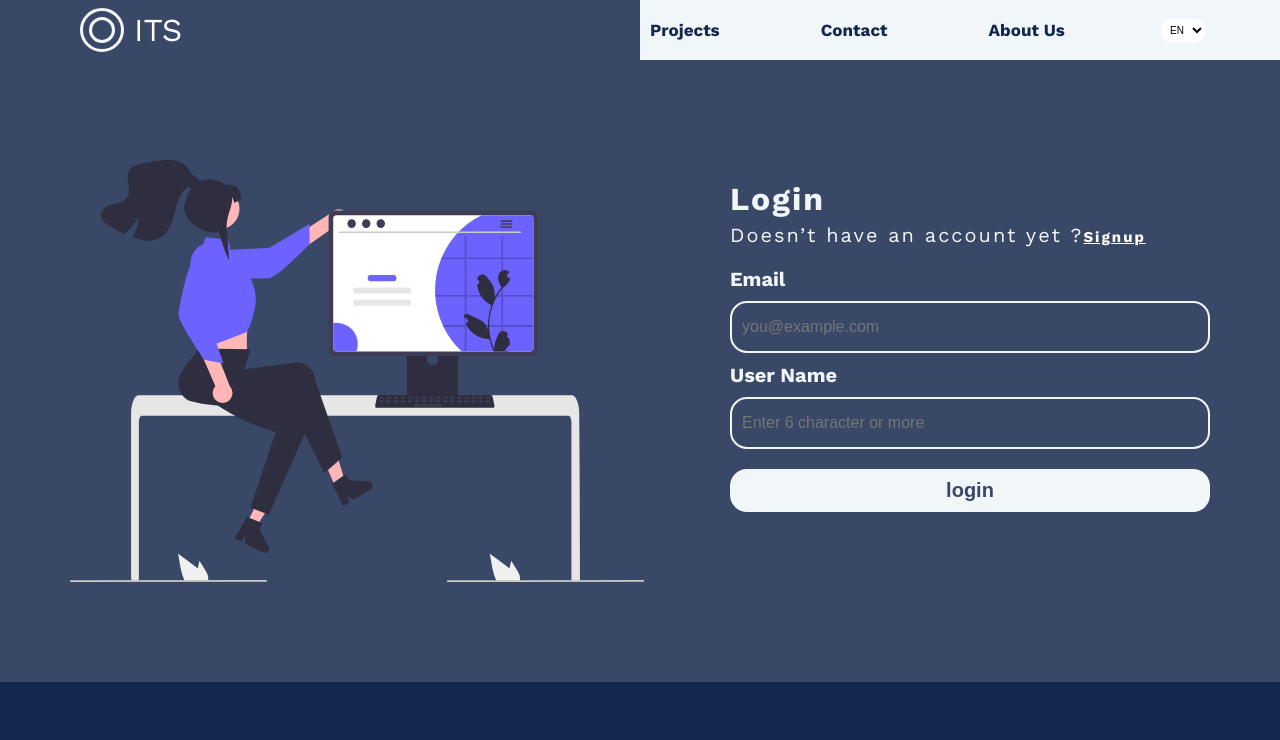
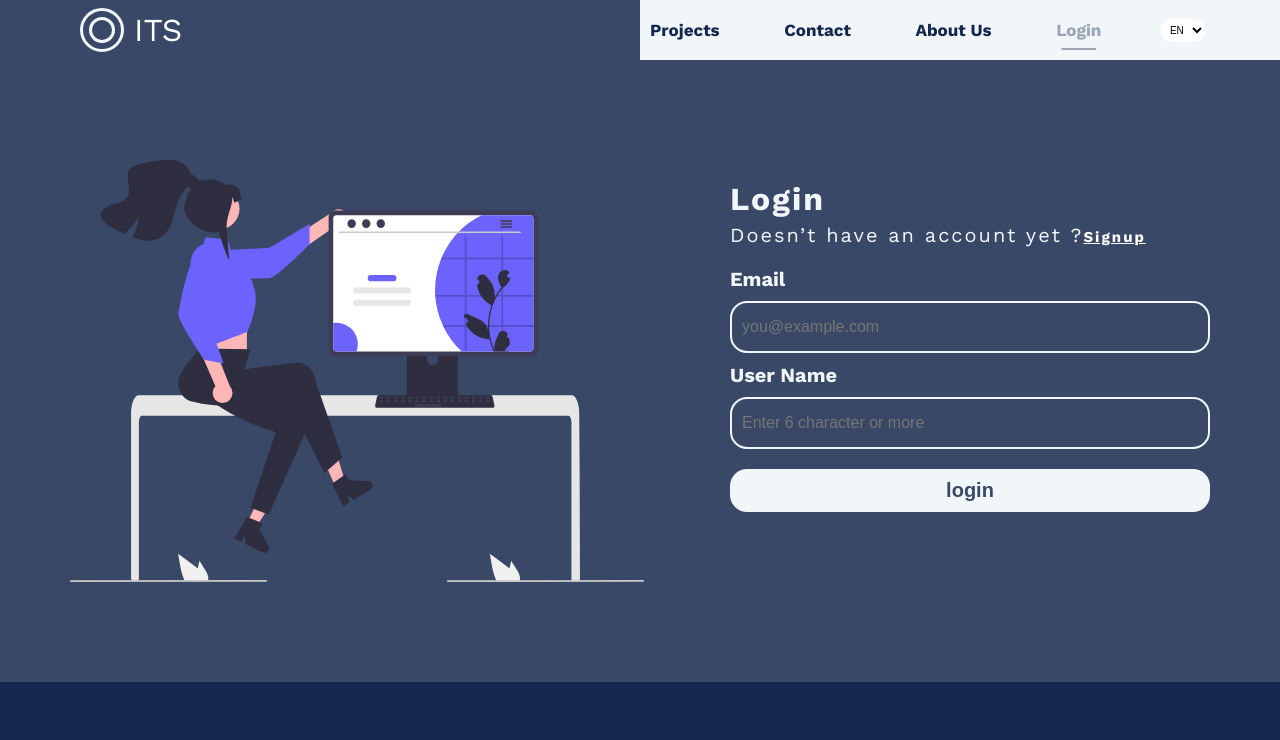
Before and after one commit to obaidabit/chatbot, a React (Create React App) app: page /login in a window 1280 px wide. Shown: the top 740 px of the page. Built offline with nearby package versions, Linux system fonts and the light colour scheme.

Commit message:
add price list and login nav link

```diff
--- a/api/languages/intents_ar.json
+++ b/api/languages/intents_ar.json
@@ -120,7 +120,9 @@
         "أنا أريد قائمة الأسعار",
         "ما تكلفة"
       ],
-      "responses": []
+      "responses": [
+        "تطوير موقع أو تطبيق مكتبي 500$ و 400$ لإدارة موقع و700$ لتطوير تطبيق موبايل و يمكنك الاتصال معنا اذا اردت القيام بشروع اخر"
+      ]
     },
     {
       "tag": "support",
--- a/public/style-rtl.css
+++ b/public/style-rtl.css
@@ -7,20 +7,20 @@
     var(--secondary-color) 50%
   );
 }
-.not-active{
-  background : var(--secondary-color);
+.not-active {
+  background: var(--secondary-color);
 }
-.header .container .isactive{
-  color : var(--primary-color);
+.header .container .isactive {
+  color: var(--primary-color);
 }
 .header .container,
 .header .container a,
 .header .container .nav,
 .landing .container,
 .landing .box,
-.services .service
-,.S-info .container,
-.footer .container ,
+.services .service,
+.S-info .container,
+.footer .container,
 .footer .box .line,
 .footer .box .social,
 .PLanding .container,
@@ -28,17 +28,17 @@
 .VProject .container .projects {
   flex-direction: row-reverse;
 }
-.header .container .nav li:not(:last-child){
-    margin:0 0 0 45px;
+.header .container .nav li:not(:last-child) {
+  margin: auto;
 }
-@media (max-width: 991px){
+@media (max-width: 991px) {
   .header .container .nav li:not(:last-child) {
-    margin:0 0 0 10px;
+    margin: 0 0 0 10px;
   }
 }
 
-.landing .box{
-  flex-direction:column ;
+.landing .box {
+  flex-direction: column;
   align-items: flex-end;
   flex: 2;
 }
@@ -48,7 +48,7 @@
   /*  transform-origin:center ;
   transform-box:fill-box ; */
 }
-.landing .box .content{
+.landing .box .content {
   max-width: 402px;
 }
 .landing .box .content,
@@ -63,30 +63,32 @@
 .services .service .content p {
   max-width: none;
 }
-.landing .box .link{
+.landing .box .link {
   justify-content: flex-end;
 }
-@media (max-width: 767px){
+@media (max-width: 767px) {
   .landing {
     background: var(--primary-color);
     padding-top: var(--section-padding-top);
     padding-bottom: var(--section-padding-bottom);
   }
-.landing .box .content{
+  .landing .box .content {
     text-align: center;
   }
-.landing .box{
+  .landing .box {
     align-items: center;
-}}
+  }
+}
 
-.show,.chat{
+.show,
+.chat {
   left: 20px;
 }
 
-.S-info .container .content{
+.S-info .container .content {
   margin: 0 40px 0 0;
 }
-@media (max-width: 767px){
+@media (max-width: 767px) {
   .S-info .container {
     flex-direction: column;
   }
@@ -95,24 +97,24 @@
     margin: 30px auto;
   }
 }
-.footer  .link a:hover{
+.footer .link a:hover {
   color: var(--primary-color);
   margin: 0 15px 0 0;
 }
-.footer .box .line .info{
+.footer .box .line .info {
   padding: 0 15px 0 0;
 }
-.footer .box .social li:not(:last-child){
+.footer .box .social li:not(:last-child) {
   margin: 0 0 0 25px;
 }
-@media (max-width:767px){
+@media (max-width: 767px) {
   .footer .container {
-  flex-direction:column ;
+    flex-direction: column;
   }
 }
-.chat .msg-box .msg-left .msg-details p{
+.chat .msg-box .msg-left .msg-details p {
   text-align: right;
 }
-.PLanding .container .content h2{
+.PLanding .container .content h2 {
   letter-spacing: 0px;
 }
--- a/src/App.js
+++ b/src/App.js
@@ -37,8 +37,8 @@ function App() {
     if (language === "en") {
       setTranslation(english);
       document.querySelector("html").lang = "en";
-      if (document.styleSheets.length > 21) {
-        document.styleSheets[21].disabled = true;
+      if (document.styleSheets.length > 22) {
+        document.styleSheets[22].disabled = true;
       }
     } else {
       setTranslation(arabic);
@@ -49,7 +49,7 @@ function App() {
         link.rel = "stylesheet";
         link.href = "./style-rtl.css";
         document.querySelector("head").appendChild(link);
-      } else document.styleSheets[21].disabled = false;
+      } else document.styleSheets[22].disabled = false;
     }
     const cookie = document.cookie.replace(
       /(?:(?:^|.*;\s*)x-access-tokens\s*\=\s*([^;]*).*$)|^.*$/,
--- a/src/components/Header/Header.js
+++ b/src/components/Header/Header.js
@@ -72,10 +72,19 @@ function Header(props) {
               {props.value.aboutus}
             </NavLink>
           </li>
+          <li>
+            <NavLink
+              className={(status) => (status.isActive ? "active" : "")}
+              onClick={changeHeader}
+              to="/login"
+            >
+              {props.value.login}
+            </NavLink>
+          </li>
           {user.user ? (
             <li className="user">
               <span>{user.user.name}</span>
-              <button className="logout" onClick={handleLogout}>
+              <button className="logout" onClick={handleLogout} title="logout">
                 <AiOutlineLogout />
               </button>
             </li>
--- a/src/translation/arabic.json
+++ b/src/translation/arabic.json
@@ -6,7 +6,8 @@
     "language": {
       "en": "الإنكليزية",
       "ar": "العربية"
-    }
+    },
+    "login": "تسجيل الدخول"
   },
   "landing": {
     "p1": "نحن نقوم بتقديم",
@@ -64,11 +65,10 @@
     "confirm": "الرجاء الإجابة بنعم أو لا ",
     "thank": "شكرا على الجواب"
   },
-  "projects" :{
+  "projects": {
     "h2": "معرض أعمالنا ",
     "p": "انظر إلى عملنا ، نحن فخورون به",
-    "type":["\\ موقع ويب ","\\ تطبيق جوال"],
+    "type": ["\\ موقع ويب ", "\\ تطبيق جوال"],
     "button": "لنبدأ مشروعًا جديدًا"
-
   }
 }
--- a/src/translation/english.json
+++ b/src/translation/english.json
@@ -6,7 +6,8 @@
     "language": {
       "en": "EN",
       "ar": "AR"
-    }
+    },
+    "login": "Login"
   },
   "landing": {
     "p1": "We Provied Amazing",
@@ -64,11 +65,10 @@
     "confirm": "Please answer with Yes or No ",
     "thank": "thanks for answer"
   },
-  "projects" :{
+  "projects": {
     "h2": "PORTFOLIO",
     "p": "See our work, we’re proud of it",
-    "type":["\\ WEBSITE","\\ APP"],
+    "type": ["\\ WEBSITE", "\\ APP"],
     "button": "LET’S START A NEW PROJECT"
-
   }
 }
```
Also changed, not shown: api/languages/intents_en.json (+3 -4 lines), 1 other file (tests, documents, lock files or other folders). Lines whose indentation alone changed are shown as unchanged.
